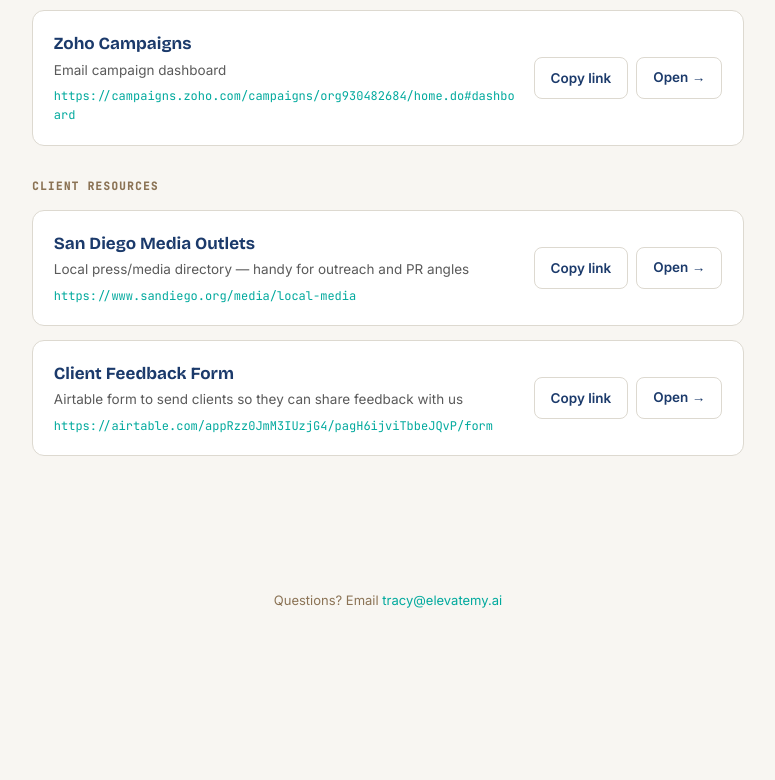
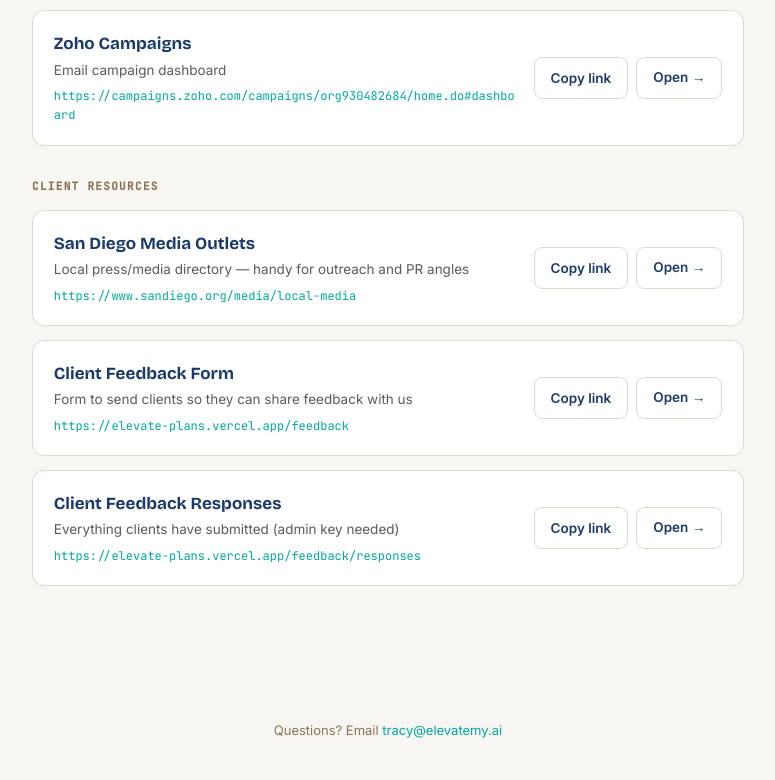
Before and after one commit to elevatemyai-admin/elevatemy-web, a plain HTML site: page tools/index.html in a window 1280 px wide. Shown: the part 3705-4485 px from the top of the page, without its empty margins (252-1027 px from the left). Before the commit the page ends 4355 px from the top, so only its background shows below. Drawn offline with nearby package versions, Linux system fonts and the light colour scheme.

Commit message:
Add files via upload

```diff
--- a/tools/index.html
+++ b/tools/index.html
@@ -440,12 +440,24 @@
   <div class="link-card">
     <div class="link-info">
       <div class="link-title">Client Feedback Form</div>
-      <div class="link-desc">Airtable form to send clients so they can share feedback with us</div>
-      <div class="link-url" id="url-clientfeedback">https://airtable.com/appRzz0JmM3IUzjG4/pagH6ijviTbbeJQvP/form</div>
+      <div class="link-desc">Form to send clients so they can share feedback with us</div>
+      <div class="link-url" id="url-clientfeedback">https://elevate-plans.vercel.app/feedback</div>
     </div>
     <div class="link-actions">
       <button class="btn-copy" onclick="copyLink('url-clientfeedback', this)">Copy link</button>
-      <a class="btn-open" href="https://airtable.com/appRzz0JmM3IUzjG4/pagH6ijviTbbeJQvP/form" target="_blank" rel="noopener">Open →</a>
+      <a class="btn-open" href="https://elevate-plans.vercel.app/feedback" target="_blank" rel="noopener">Open →</a>
+    </div>
+  </div>
+
+  <div class="link-card">
+    <div class="link-info">
+      <div class="link-title">Client Feedback Responses</div>
+      <div class="link-desc">Everything clients have submitted (admin key needed)</div>
+      <div class="link-url" id="url-feedbackresponses">https://elevate-plans.vercel.app/feedback/responses</div>
+    </div>
+    <div class="link-actions">
+      <button class="btn-copy" onclick="copyLink('url-feedbackresponses', this)">Copy link</button>
+      <a class="btn-open" href="https://elevate-plans.vercel.app/feedback/responses" target="_blank" rel="noopener">Open →</a>
     </div>
   </div>
 </div>
```
